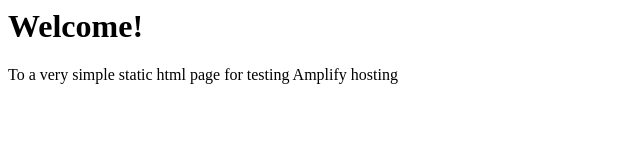
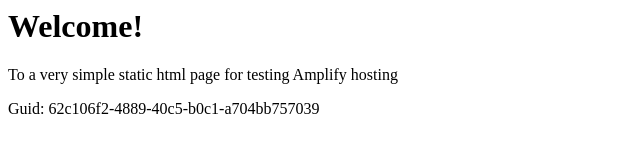
Before and after one commit to aws-aemilia-iad/Github-PR-Commit-Integration-Test-DoNotTouch-Gith-OKSLNVO2-v1-preprod-us-east-1, a website: page src/index.html in a window 1280 px wide. Shown: the whole page, without its empty margins (0-640 px from the left). Drawn offline with Linux system fonts and the light colour scheme.

Commit message:
commit from integ tests

```diff
--- a/src/index.html
+++ b/src/index.html
@@ -1,3 +1,5 @@
+
+
 <html lang="en">
 
 <head>
@@ -10,6 +12,6 @@
 <body>
     <h1>Welcome!</h1>
     <p>To a very simple static html page for testing Amplify hosting</p>
-</body>
+    <p>Guid: 62c106f2-4889-40c5-b0c1-a704bb757039</p></body>
 
 </html>
```
